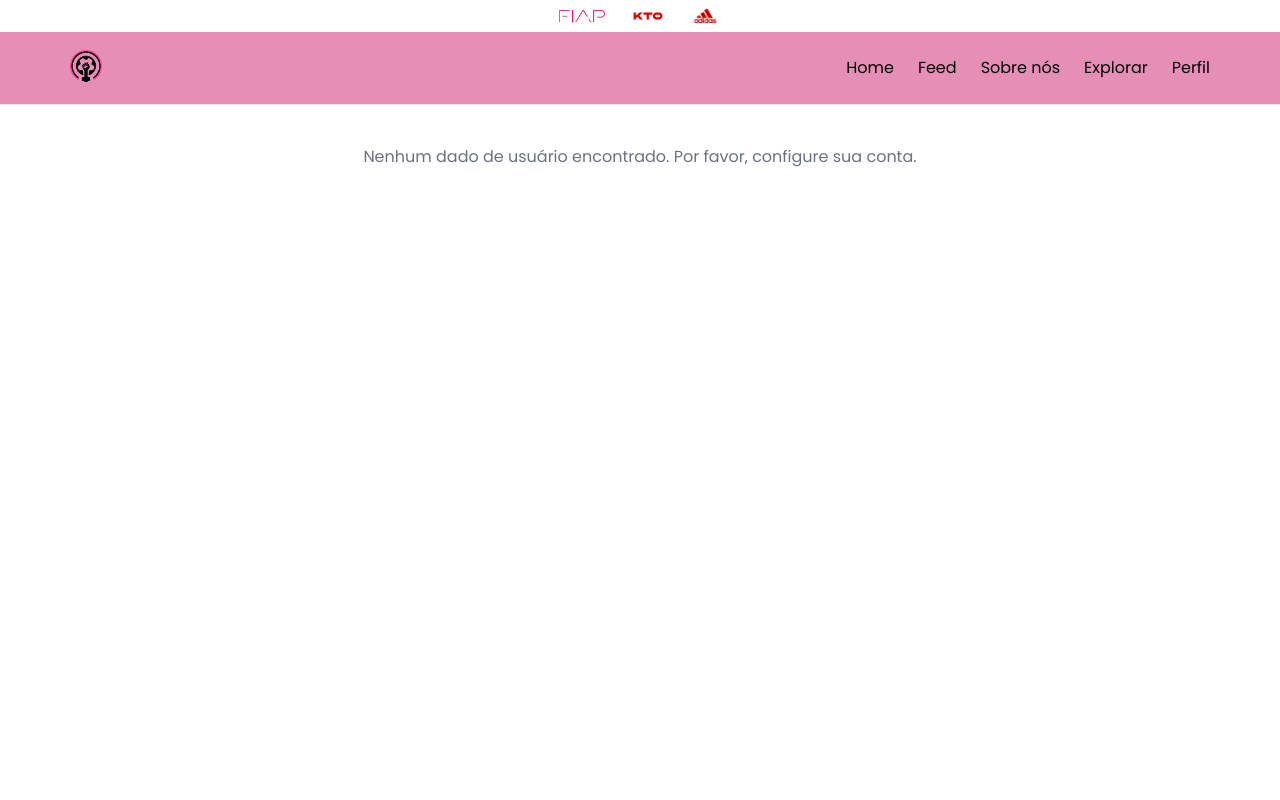
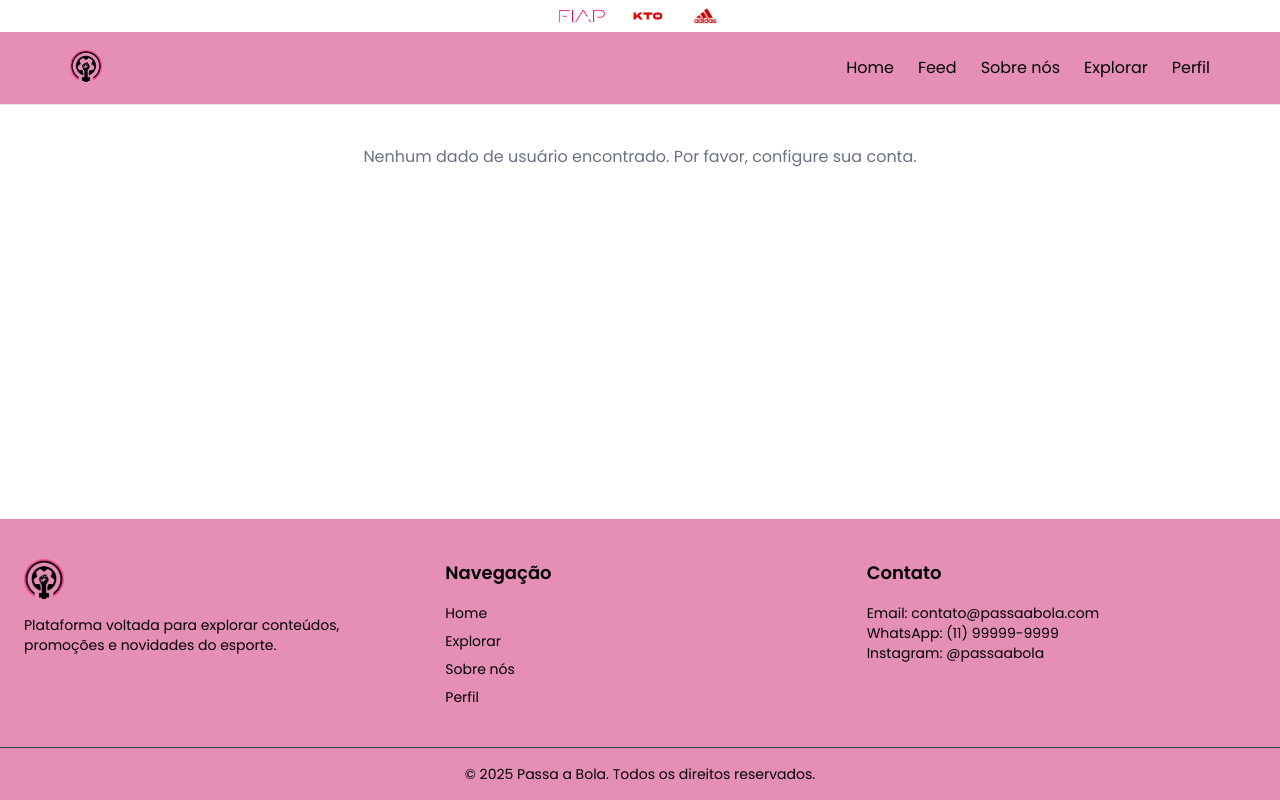
Before and after one commit to FIAP-Challenge-2k25-Passa-a-Bola/Front-End-Design_Web-Development-Sprint3, a React (Vite) app: page /perfil in a window 1280 px wide. Built offline with nearby package versions, Linux system fonts and the light colour scheme.

Commit message:
fix: Footer presente em todas as paginas e no final da pagina

```diff
--- a/src/pages/adminlayout.jsx
+++ /dev/null
@@ -1,13 +0,0 @@
-import { Outlet } from "react-router-dom";
-import Navbar from "../components/Navbar.jsx";
-
-export default function AdminLayout() {
-  return (
-    <div className="min-h-screen bg-white">
-      <Navbar />
-      <div>
-        <Outlet />
-      </div>
-    </div>
-  );
-}
--- a/src/pages/explorar.jsx
+++ b/src/pages/explorar.jsx
@@ -5,8 +5,6 @@
     <div>
       <h1>Explorar</h1>
       <p>Aqui vai o conteúdo da aba Explorar.</p>
-
-      <Footer />
     </div>
   );
 }
--- a/src/pages/feed.jsx
+++ b/src/pages/feed.jsx
@@ -8,9 +8,6 @@
       <div className="flex-grow max-w-6xl mx-auto grid grid-cols-1 md:grid-cols-4 gap-6 mt-6">
         <Card />
       </div>
-
-      {/* footer encostado no fim */}
-      <Footer />
     </div>
     );
     }
--- a/src/pages/home.jsx
+++ b/src/pages/home.jsx
@@ -71,15 +71,6 @@
           ))}
         </div>
       </div>
-
-
-
-      <section className="max-w-screen-xl mx-auto p-36">
-        {/* Pra jogar o footer la pra baixo */}
-      </section>
-
-      <Footer />
-
     </div>
 
   );
--- a/src/pages/sobrenos.jsx
+++ b/src/pages/sobrenos.jsx
@@ -5,8 +5,6 @@
     <div>
       <h1>Sobre nós</h1>
       <p>Aqui vai o conteúdo da aba Sobre nós.</p>
-
-      <Footer />
     </div>
   );
 }
--- /dev/null
+++ b/src/pages/userlayout.jsx
@@ -0,0 +1,15 @@
+import { Outlet } from "react-router-dom";
+import Navbar from "../components/Navbar.jsx";
+import Footer from "../components/Footer.jsx";
+
+export default function UserLayout() {
+  return (
+    <div className="min-h-screen flex flex-col bg-white">
+      <Navbar />
+      <div className="flex-1">
+        <Outlet />
+      </div>
+      <Footer />
+    </div>
+  );
+}
--- a/src/routes/AppRoutes.jsx
+++ b/src/routes/AppRoutes.jsx
@@ -1,5 +1,5 @@
 import { createBrowserRouter, RouterProvider } from "react-router-dom";
-import AdminLayout from "../pages/adminlayout.jsx";
+import UserLayout from "../pages/userlayout.jsx";
 import Feed from "../pages/feed.jsx";
 import SobreNos from "../pages/sobrenos.jsx";
 import Explorar from "../pages/explorar.jsx";
@@ -9,7 +9,7 @@
 const router = createBrowserRouter([
   {
     path: "/",
-    element: <AdminLayout />,
+    element: <UserLayout />,
     children: [
       { index: true, element: <Home /> },
       { path: "home", element: <Home /> },
```
